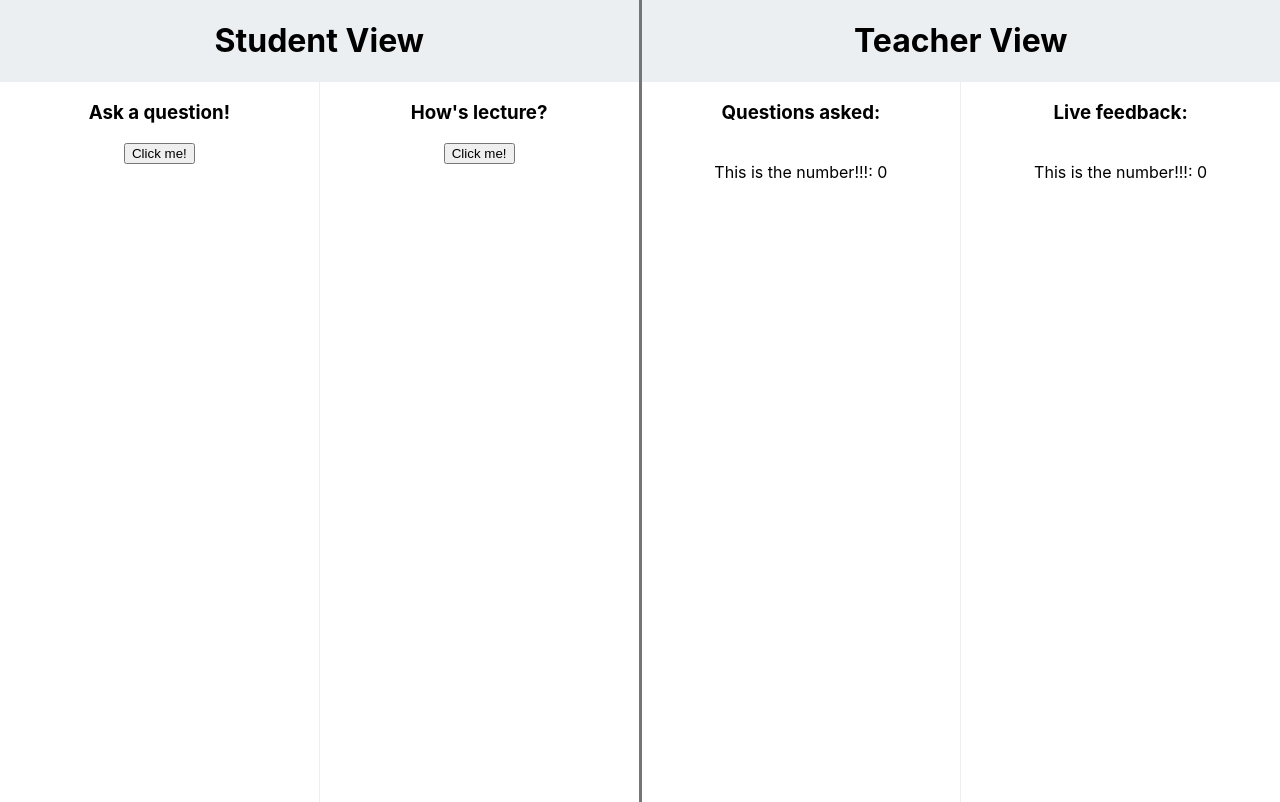
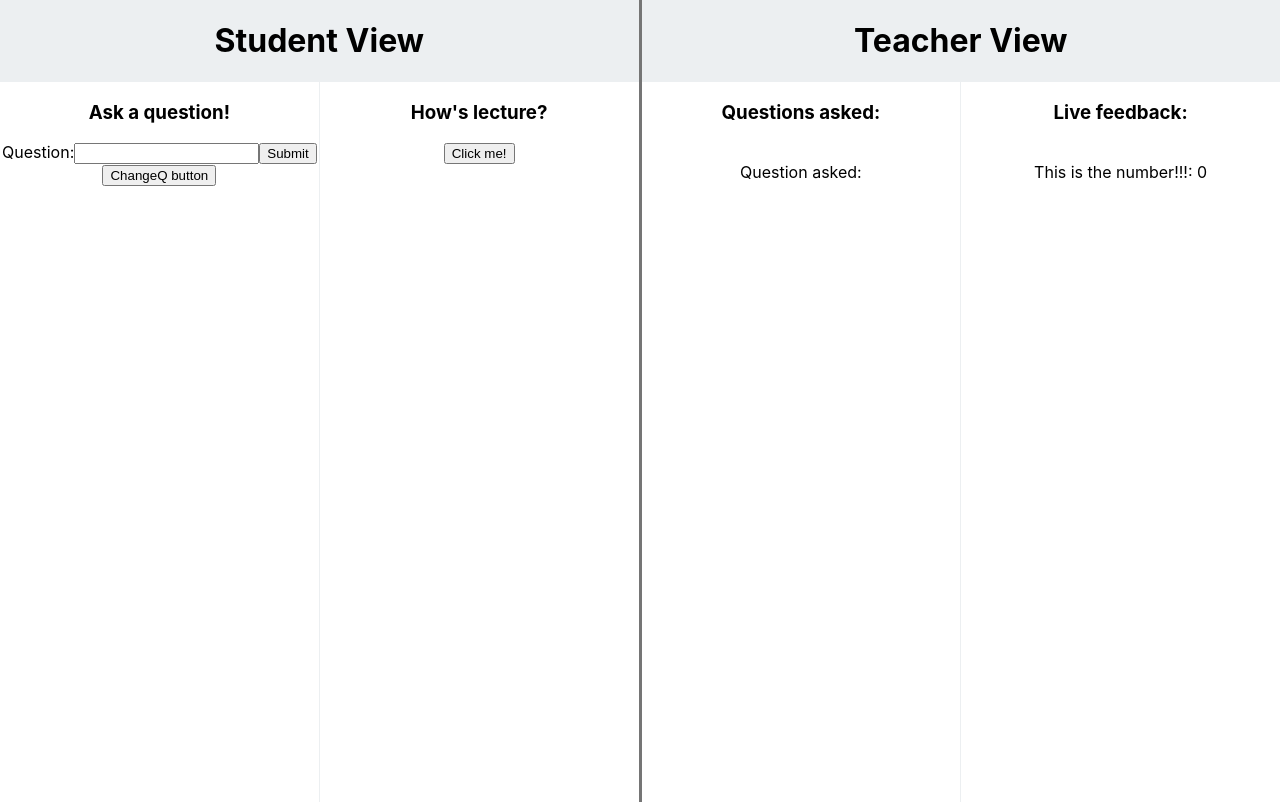
Before and after one commit to spayra1/LectureSense, a React (Create React App) app: page / in a window 1280 px wide. Built offline with nearby package versions, Linux system fonts and the light colour scheme.

Commit message:
question list

```diff
--- a/src/App.js
+++ b/src/App.js
@@ -8,9 +8,21 @@ import StudentFeedback from './components/StudentFeedback';
 import StudentQuestions from './components/StudentQuestions';
 import TeacherFeedback from './components/TeacherFeedback';
 import TeacherQuestions from './components/TeacherQuestions';
+import QuestionForm from './components/StudentBar';
 
 function App() {
   const [number, getNumber] = useState(0);
+  const [question, setQuestion] = useState("");
+
+  const [questionList, setQuestionList] = useState([
+    {id: 0, question: "How are you?", votes: 0, studentName: "james"}
+  ]);
+
+  const updateQuestionList = q => {
+    setQuestion(q);
+    setQuestionList([...questionList, q]);
+  }
+
 
   return (
     <div className="App">
@@ -20,9 +32,9 @@ function App() {
           <TeacherBar/>
         </div>
         <div style={{display: 'flex', flexDirection: 'row', height: '90vh', width: '100%'}}>
-          <StudentQuestions n={number} changeNumber={getNumber} />
+        <StudentQuestions q={question} changeQ={updateQuestionList}/>
           <StudentFeedback n={number} changeNumber={getNumber} />
-          <TeacherQuestions n={number}/>
+          <TeacherQuestions q={question}/>
           <TeacherFeedback n={number}/>
         </div>
       </div>
--- /dev/null
+++ b/src/components/QuestionForm.js
@@ -0,0 +1,40 @@
+import React, { useState } from 'react';
+
+class QuestionForm extends React.Component {
+    constructor(props) {
+        super(props)
+        this.state = {value: ''};
+
+        this.handleChange = this.handleChange.bind(this);
+        this.handleSubmit = this.handleSubmit.bind(this);
+    }
+
+    handleChange(event) {
+        this.setState({value: event.target.value});
+    }
+
+    handleSubmit(event) {
+        // alert('A question was submitted: ' + this.state.value);
+        event.preventDefault();
+        this.props.changeQ(this.state.value);
+    }
+
+    render() {
+        return (
+            <form onSubmit={this.handleSubmit}>
+                <label>
+                    Question:
+                    <input
+                        type="text"
+                        name="question"
+                        value={this.state.value}
+                        onChange={this.handleChange}
+                    />
+                </label>
+                <input type="submit" value="Submit"/>
+            </form>
+        )
+    }
+}
+
+export default QuestionForm;
--- a/src/components/StudentQuestions.js
+++ b/src/components/StudentQuestions.js
@@ -1,11 +1,14 @@
 import React, { useState } from 'react';
+import QuestionForm from './QuestionForm';
 
-const StudentQuestions = ({n, changeNumber}) => {
+const StudentQuestions = ({q, changeQ}) => {
 
     return (
     <div style={{ backgroundColor: '', height: '100%', width: '25vw', borderRight: '1.5px solid #eceff1'}}>
         <h3>Ask a question!</h3>
-        <button onClick={() => changeNumber(n + 1)}>Click me!</button>
+        <QuestionForm q={q} changeQ={changeQ}/>
+
+        <button onClick={() => changeQ()}>ChangeQ button</button>
     </div>
     )
 };
--- a/src/components/TeacherQuestions.js
+++ b/src/components/TeacherQuestions.js
@@ -1,10 +1,10 @@
 import React from 'react';
 
-const TeacherQuestions = ({n}) => (
+const TeacherQuestions = ({q}) => (
     <div style={{backgroundColor: '', height: '100%', width: '25vw', borderRight: '1.5px solid #eceff1'}}>
         <h3>Questions asked:</h3>
         <br />
-        <label>This is the number!!!: {n}</label>
+        <label>Question asked: {q}</label>
     </div>
 );
 
```
